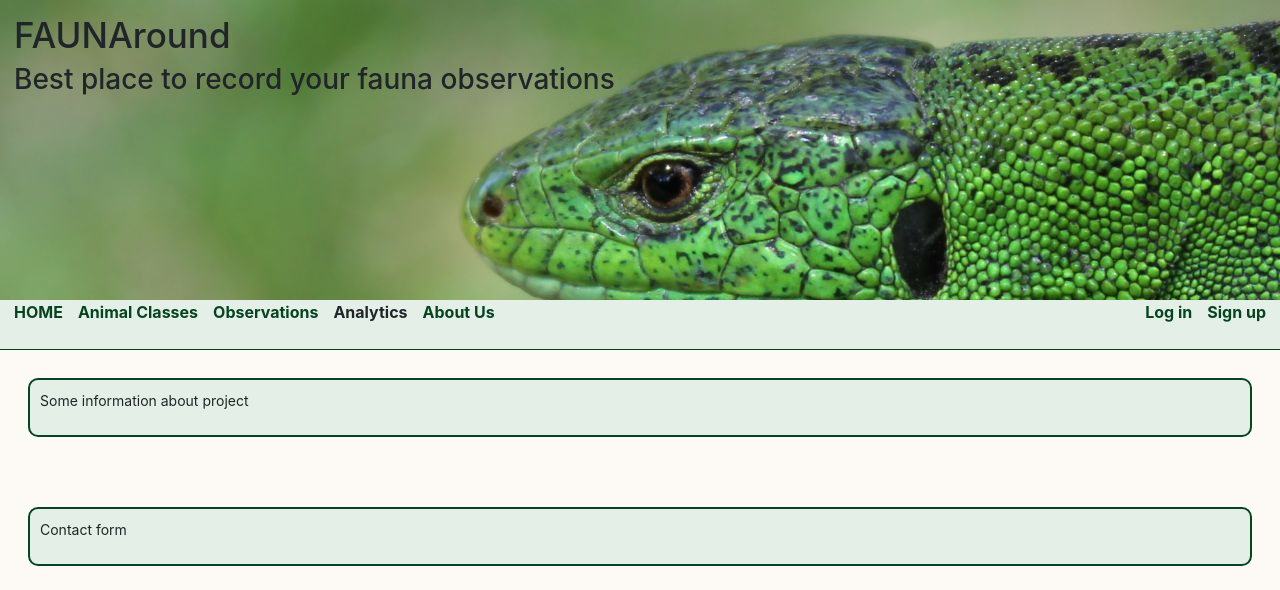
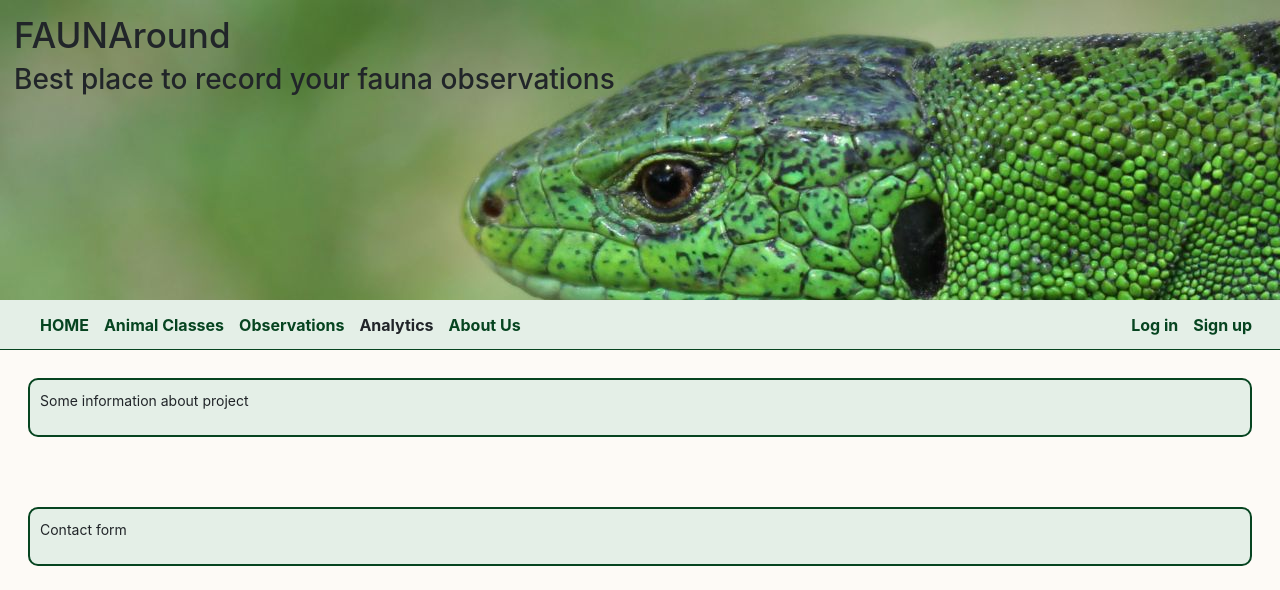
Before and after one commit to reinikeda/fauna_observation, a Django app: page /about/ in a window 1280 px wide. Shown: the top 590 px of the page. Run offline with Django 4.2, Linux system fonts and the light colour scheme; some libraries are stand-ins or nearby versions.

Commit message:
Menu style fixes (still not working good on firefox)

```diff
--- a/faunaround/faunaweb/static/css/style.css
+++ b/faunaround/faunaweb/static/css/style.css
@@ -22,6 +22,9 @@ header {
     padding: 1rem;
 }
 nav {
+    display: flex;
+    align-items: center;
+    justify-content: space-between;
     width: 100%;
     background-color: #E4EFE7;
     border-bottom: 1px solid #064420;
@@ -56,17 +59,25 @@ a:hover {
 .flex-menu {
     display: flex;
     flex-direction: row;
+    justify-content: flex-start;
     gap: 15px;
+    margin: 0;
     list-style-type: none;
+    font-size: 16px;
+    font-weight: bold;
+    width: 100%;
+}
+.flex-menu-user {
+    display: flex;
+    flex-direction: row;
+    justify-content: flex-end;
+    gap: 15px;
     margin: 0;
-    padding-left: 1rem;
-    padding-right: 1rem;
+    padding-right: 2rem;
+    list-style-type: none;
+    font-size: 16px;
     font-weight: bold;
-    font-size: 16px;
-}
-.user-menu {
-    flex-grow: 1;
-    text-align: right;
+    width: 100%;
 }
 .flex-main {
     display: flex;
--- a/faunaround/faunaweb/templates/base.html
+++ b/faunaround/faunaweb/templates/base.html
@@ -25,8 +25,10 @@
                 <li><a href="{% url 'observations' %}">Observations</a></li>
                 <li>Analytics</li>
                 <li><a href="{% url 'about' %}">About Us</a></li>
+            </ul>
+            <ul class="flex-menu-user">
                 {% if request.user.is_authenticated %}
-                    <li class="user-menu"><a href="{% url 'profile_detail_active' %}">{{ request.user }}</a></li>
+                    <li><a href="{% url 'profile_detail_active' %}">{{ request.user }}</a></li>
                     <li><a href="{% url 'add_observation' %}">Add new observation</a></li>
                     <li><a href="{% url 'user_observations' %}">My observations</a></li>
                     {% if request.user.is_superuser or request.user.is_staff %}
@@ -34,7 +36,7 @@
                     {% endif %}
                     <li><a href="{% url 'logout' %}">Log out</a></li>
                 {% else %}
-                    <li class="user-menu"><a href="{% url 'login' %}{% if request.path != '/accounts/logout/' %}?next={{ request.path }}{% endif %}">Log in</a></li>
+                    <li><a href="{% url 'login' %}{% if request.path != '/accounts/logout/' %}?next={{ request.path }}{% endif %}">Log in</a></li>
                     <li><a href="{% url 'register' %}">Sign up</a></li>
                 {% endif %}
             </ul>
--- a/faunaround/faunaweb/templates/faunaweb/index.html
+++ b/faunaround/faunaweb/templates/faunaweb/index.html
@@ -1,4 +1,5 @@
 {% extends 'base.html' %}
+{% load static %}
 {% block title %}Welcome to {{ block.super }}{% endblock title %}
 {% block content %}
 <div class="flex-main">
@@ -8,7 +9,7 @@
             {% if random_species.photo %}
                 <img src="{{ random_species.photo.url }}" alt="{{ random_species.species_scientific }}">
             {% else %}
-                <p>Sorry, no photo available</p>
+                <img src="{% static 'img/default.png' %}">
             {% endif %}
         {% else %}
             <p>Sorry, no random species found</p>
```
